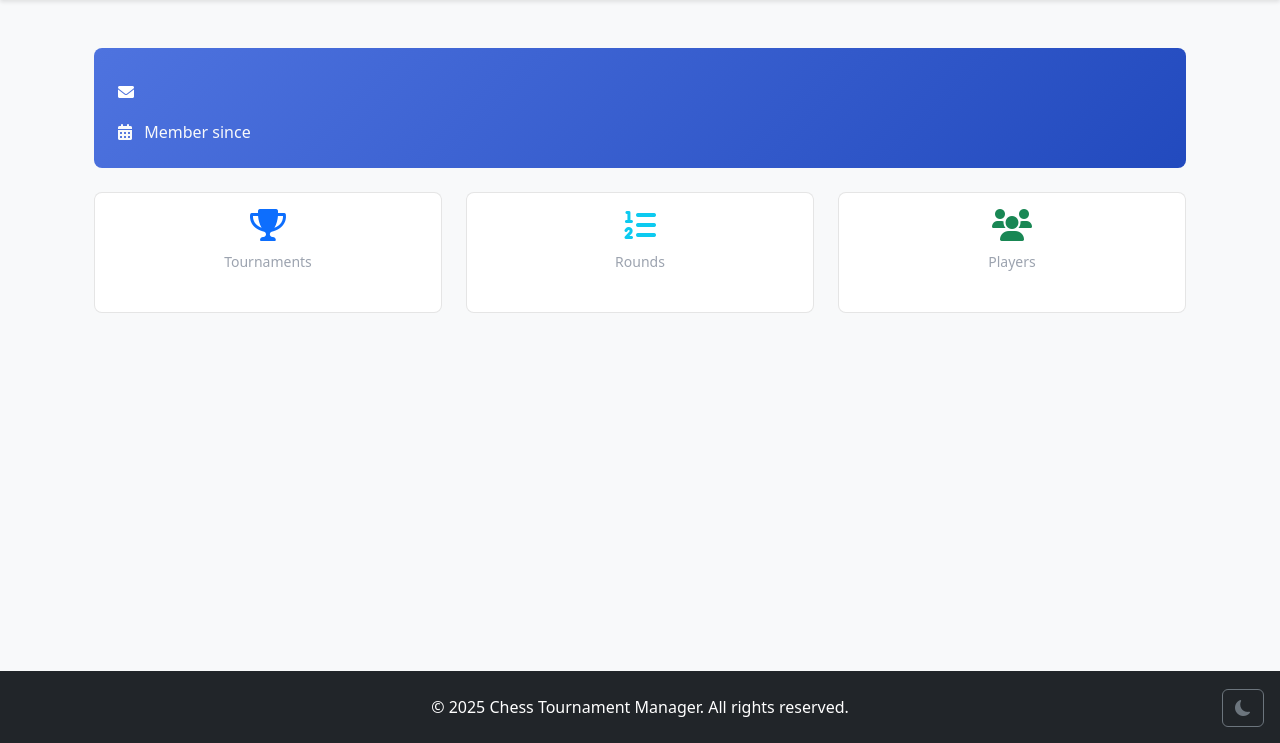
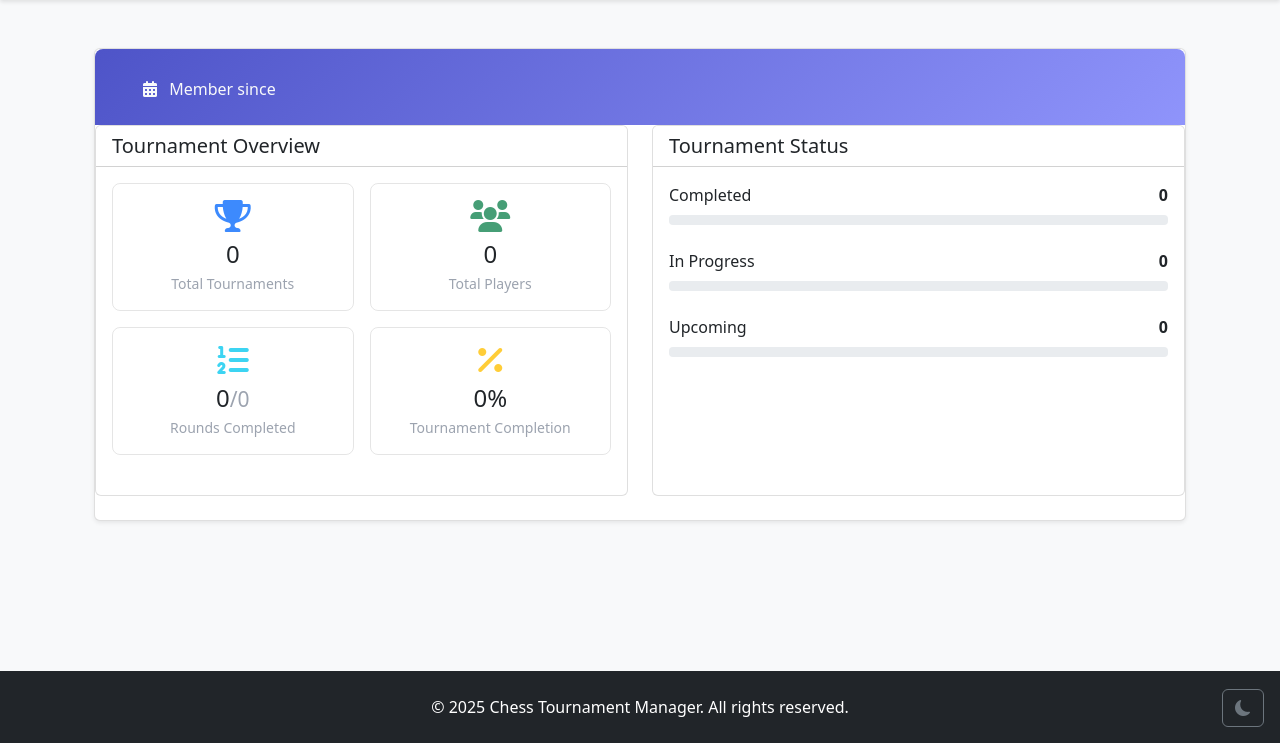
Before and after one commit to SarveshwarSenthilKumar/ChessPairings, a Flask app: template templates/stats/user_stats.html in a window 1280 px wide. Shown: the part 57-800 px from the top of the page. Run offline with Flask 3, Linux system fonts and the light colour scheme; the template is opened without the code that fills it, so the values that code supplies are empty; some libraries are stand-ins or nearby versions.

Commit message:
Updated stats routes to include more stats

```diff
--- a/templates/stats/user_stats.html
+++ b/templates/stats/user_stats.html
@@ -12,55 +12,57 @@
     }
 
     .stat-card:hover {
-        transform: translateY(-5px);
-        box-shadow: 0 4px 15px rgba(0, 0, 0, 0.1);
-    }
-
-    .stat-icon {
-        font-size: 2.5rem;
-        opacity: 0.8;
-    }
-
-    .user-avatar {
-        width: 120px;
-        height: 120px;
-        object-fit: cover;
-        border: 4px solid #fff;
-        box-shadow: 0 2px 10px rgba(0, 0, 0, 0.1);
-    }
-
-    .profile-header {
-        background: linear-gradient(135deg, #4e73df 0%, #224abe 100%);
-        color: white;
-        border-radius: 8px;
-    }
-
-    .tournament-card {
-        transition: transform 0.2s, box-shadow 0.2s;
-    }
-
-    .tournament-card:hover {
         transform: translateY(-3px);
         box-shadow: 0 4px 15px rgba(0, 0, 0, 0.1);
     }
 
-    .btn-outline-light:hover {
-        color: #4e73df !important;
+    .user-profile-bg {
+        background: linear-gradient(135deg, #4e54c8 0%, #8f94fb 100%);
+        border-radius: 0.5rem 0.5rem 0 0;
+    }
+
+    .progress-container {
+        height: 10px;
+        background-color: #e9ecef;
+        border-radius: 4px;
+        overflow: hidden;
+    }
+
+    .progress-bar {
+        height: 100%;
+        transition: width 0.6s ease;
+    }
+
+    .bg-success { background-color: #28a745 !important; }
+    .bg-warning { background-color: #ffc107 !important; }
+    .bg-info { background-color: #17a2b8 !important; }
+
+    .tournament-status {
+        min-width: 100px;
+    }
+
+    .stat-icon {
+        font-size: 2rem;
+        opacity: 0.8;
+        margin-bottom: 0.5rem;
     }
 </style>
 {% endblock %}
 
 {% block content %}
 <div class="container py-4">
-    <!-- Profile Header -->
-    <div class="profile-header p-4 mb-4">
-        <div class="row">
-            <div class="col-12">
-                <h1 class="h3 mb-2">{{ user.username }}</h1>
-                <p class="mb-3">
+    <!-- User Profile Header -->
+    <div class="card shadow-sm mb-4">
+        <div class="user-profile-bg py-4 px-4 text-white">
+            <div class="d-flex align-items-center">
+                <div class="ms-4">
+                    <h1 class="h4 mb-1">{{ user.username }}</h1>
+                    {% if user.emailAddress %}
+                    <p class="mb-2">
                         <i class="fas fa-envelope me-2"></i>
-                    <a href="mailto:{{ user.emailAddress }}" class="text-light">{{ user.emailAddress }}</a>
+                        <a href="mailto:{{ user.emailAddress }}" class="text-white">{{ user.emailAddress }}</a>
                     </p>
+                    {% endif %}
                     <div class="text-light">
                         <i class="fas fa-calendar-alt me-2"></i>
                         Member since {{ stats.member_since }}
@@ -70,46 +72,126 @@
         </div>
 
     <!-- Stats Cards -->
-    <div class="row g-4 mb-4 justify-content-center">
-        <!-- Tournaments Card -->
-        <div class="col-md-4 col-6">
-            <div class="card stat-card h-100">
-                <div class="card-body text-center p-3">
-                    <div class="text-primary mb-2">
-                        <i class="fas fa-trophy fa-2x"></i>
+    <div class="row g-4 mb-4">
+        <!-- Tournaments Overview -->
+        <div class="col-md-6">
+            <div class="card h-100">
+                <div class="card-header bg-white">
+                    <h5 class="mb-0">Tournament Overview</h5>
                 </div>
-                    <h3 class="h4 mb-1">{{ stats.total_tournaments }}</h3>
-                    <p class="text-muted small mb-0">Tournaments</p>
+                <div class="card-body">
+                    <div class="row g-3">
+                        <!-- Total Tournaments -->
+                        <div class="col-6">
+                            <div class="stat-card p-3 text-center">
+                                <div class="text-primary">
+                                    <i class="fas fa-trophy stat-icon"></i>
+                                </div>
+                                <h3 class="h4 mb-1">{{ stats.total_tournaments|default(0) }}</h3>
+                                <p class="text-muted small mb-0">Total Tournaments</p>
+                            </div>
+                        </div>
+
+                        <!-- Total Players -->
+                        <div class="col-6">
+                            <div class="stat-card p-3 text-center">
+                                <div class="text-success">
+                                    <i class="fas fa-users stat-icon"></i>
+                                </div>
+                                <h3 class="h4 mb-1">{{ stats.total_players|default(0) }}</h3>
+                                <p class="text-muted small mb-0">Total Players</p>
+                            </div>
+                        </div>
+
+                        <!-- Total Rounds -->
+                        <!-- Total Rounds -->
+                        <div class="col-6">
+                            <div class="stat-card p-3 text-center">
+                                <div class="text-info">
+                                    <i class="fas fa-list-ol stat-icon"></i>
+                                </div>
+                                <h3 class="h4 mb-1">{{ stats.completed_rounds|default(0) }}<small class="text-muted">/{{ stats.total_rounds|default(0) }}</small></h3>
+                                <p class="text-muted small mb-0">Rounds Completed</p>
+                            </div>
+                        </div>
+
+                        <!-- Completion Rate -->
+                        <div class="col-6">
+                            <div class="stat-card p-3 text-center">
+                                <div class="text-warning">
+                                    <i class="fas fa-percentage stat-icon"></i>
+                                </div>
+                                <h3 class="h4 mb-1">{{ stats.completion_rate|default(0)|round(1) }}%</h3>
+                                <p class="text-muted small mb-0">Tournament Completion</p>
+                            </div>
+                        </div>
+                    </div>
                 </div>
             </div>
         </div>
 
-        <!-- Rounds Card -->
-        <div class="col-md-4 col-6">
-            <div class="card stat-card h-100">
-                <div class="card-body text-center p-3">
-                    <div class="text-info mb-2">
-                        <i class="fas fa-list-ol fa-2x"></i>
+        <!-- Tournament Status -->
+        <div class="col-md-6">
+            <div class="card h-100">
+                <div class="card-header bg-white">
+                    <h5 class="mb-0">Tournament Status</h5>
                 </div>
-                    <h3 class="h4 mb-1">{{ stats.total_rounds }}</h3>
-                    <p class="text-muted small mb-0">Rounds</p>
+                <div class="card-body">
+                    <!-- Completed Tournaments -->
+                    <div class="mb-4">
+                        <div class="d-flex justify-content-between mb-2">
+                            <span>Completed</span>
+                            <strong>{{ stats.completed_tournaments|default(0) }}</strong>
+                        </div>
+                        <div class="progress-container">
+                            {% set completed_pct = (stats.completed_tournaments / stats.total_tournaments * 100)|round(1) if stats.total_tournaments > 0 else 0 %}
+                            <div class="progress-bar bg-success"
+                                 style="width: {{ completed_pct }}%"
+                                 role="progressbar"
+                                 aria-valuenow="{{ completed_pct }}"
+                                 aria-valuemin="0"
+                                 aria-valuemax="100"></div>
+                        </div>
+                    </div>
+
+                    <!-- In Progress Tournaments -->
+                    <div class="mb-4">
+                        <div class="d-flex justify-content-between mb-2">
+                            <span>In Progress</span>
+                            <strong>{{ stats.in_progress_tournaments|default(0) }}</strong>
+                        </div>
+                        <div class="progress-container">
+                            {% set in_progress_pct = (stats.in_progress_tournaments / stats.total_tournaments * 100)|round(1) if stats.total_tournaments > 0 else 0 %}
+                            <div class="progress-bar bg-warning"
+                                 style="width: {{ in_progress_pct }}%"
+                                 role="progressbar"
+                                 aria-valuenow="{{ in_progress_pct }}"
+                                 aria-valuemin="0"
+                                 aria-valuemax="100"></div>
+                        </div>
+                    </div>
+
+                    <!-- Upcoming Tournaments -->
+                    <div>
+                        <div class="d-flex justify-content-between mb-2">
+                            <span>Upcoming</span>
+                            <strong>{{ stats.upcoming_tournaments|default(0) }}</strong>
+                        </div>
+                        <div class="progress-container">
+                            {% set upcoming_pct = (stats.upcoming_tournaments / stats.total_tournaments * 100)|round(1) if stats.total_tournaments > 0 else 0 %}
+                            <div class="progress-bar bg-info"
+                                 style="width: {{ upcoming_pct }}%"
+                                 role="progressbar"
+                                 aria-valuenow="{{ upcoming_pct }}"
+                                 aria-valuemin="0"
+                                 aria-valuemax="100"></div>
+                        </div>
+                    </div>
+                </div>
             </div>
         </div>
     </div>
 
-        <!-- Players Card -->
-        <div class="col-md-4 col-6">
-            <div class="card stat-card h-100">
-                <div class="card-body text-center p-3">
-                    <div class="text-success mb-2">
-                        <i class="fas fa-users fa-2x"></i>
-                    </div>
-                    <h3 class="h4 mb-1">{{ stats.total_players }}</h3>
-                    <p class="text-muted small mb-0">Players</p>
-                </div>
-            </div>
-        </div>
-    </div>
 </div>
 {% endblock %}
 
```
Also changed, not shown: stats_routes.py (+76 -8 lines). Lines whose indentation alone changed are shown as unchanged.
